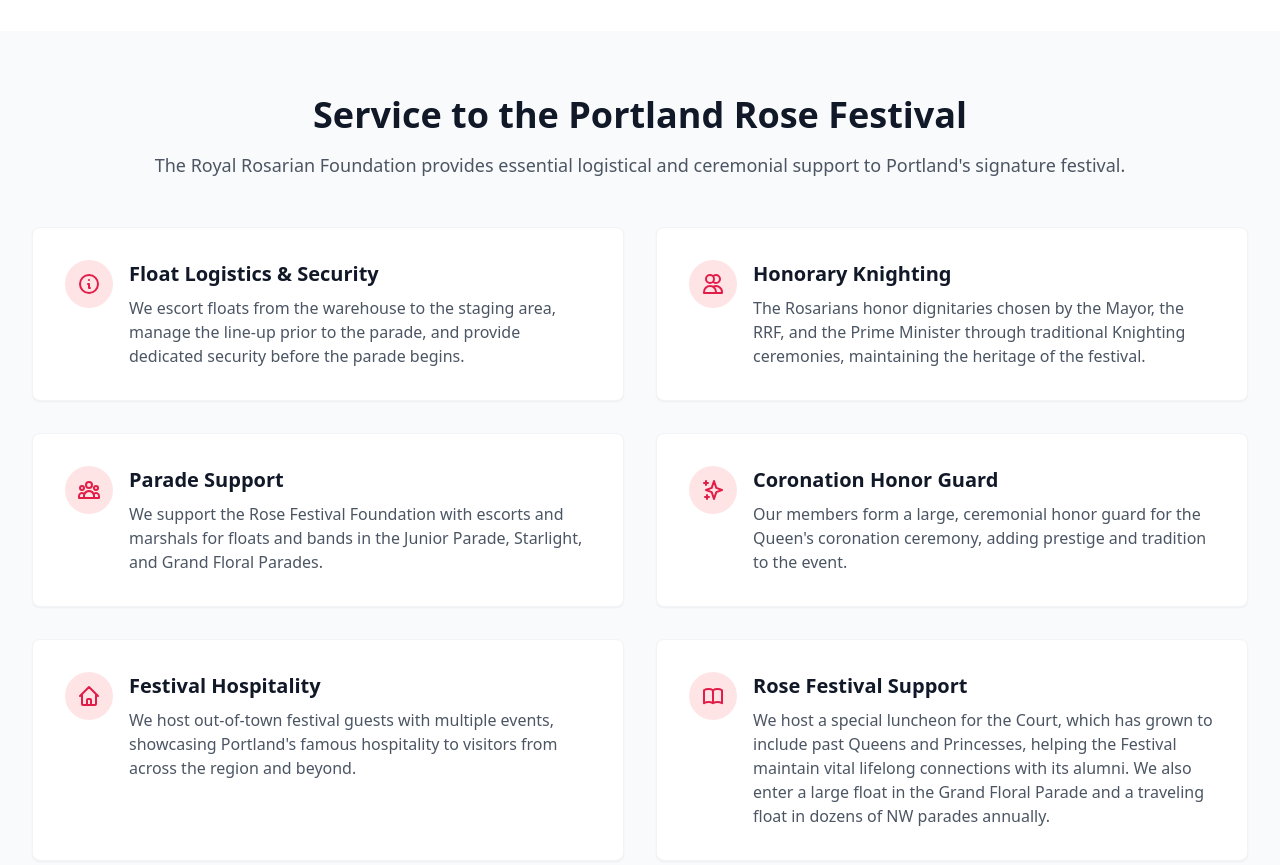
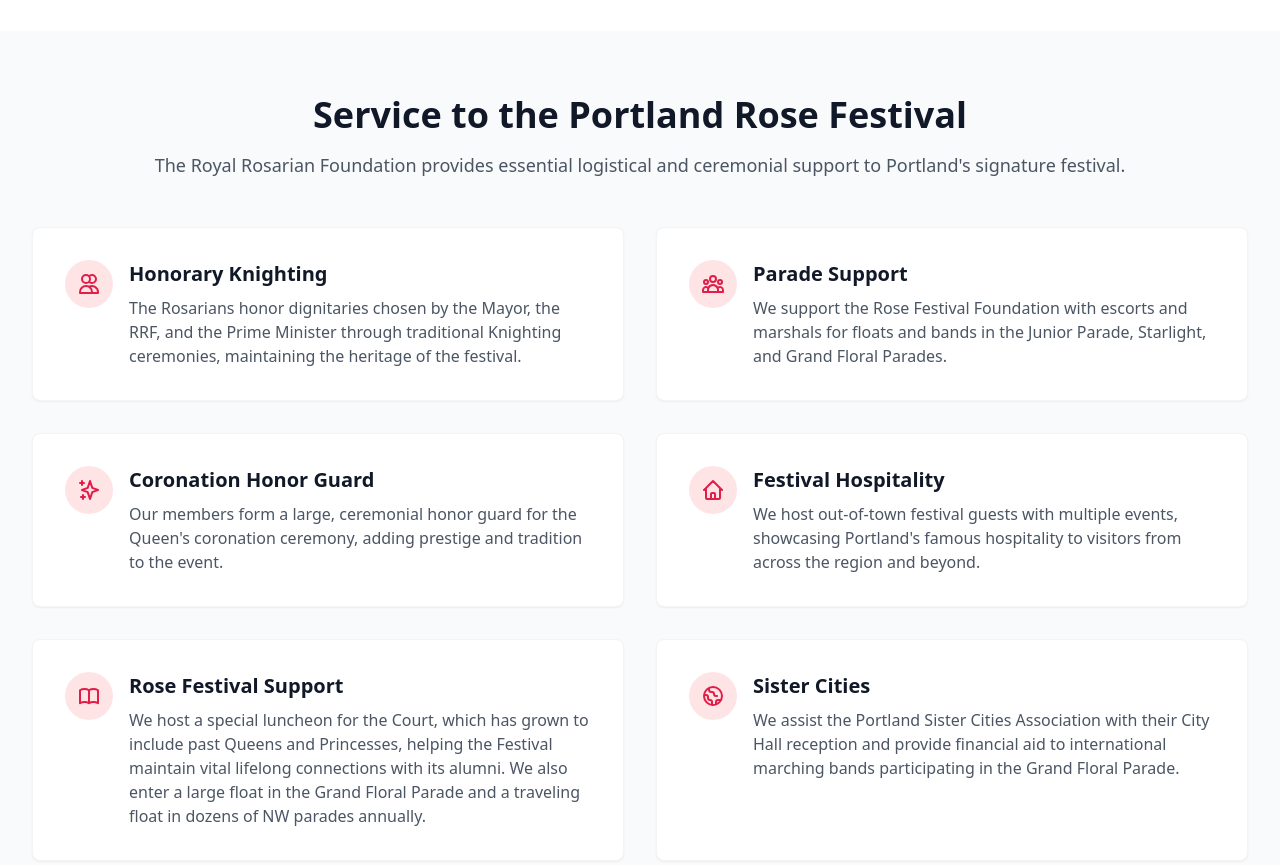
Before and after one commit to RoyalRosarianFoundation/foundation-website, a Jekyll site: the page built from impact.md, in a window 1280 px wide and 900 px high, scrolled down 1027 px. Shown: the top 865 px of the window. Built offline with Jekyll 4.4.1, drawn with Linux system fonts in a browser that asks for light colours; nearby versions of some CDN libraries.

Commit message:
Remove Float Logistics & Security from Impact Report

```diff
--- a/impact.md
+++ b/impact.md
@@ -85,20 +85,6 @@ title: Impact Report
         <div class="flex items-start">
           <div class="flex-shrink-0 bg-rose-100 rounded-full p-3">
             <svg class="h-6 w-6 text-rose-600" fill="none" viewBox="0 0 24 24" stroke="currentColor">
-              <path stroke-linecap="round" stroke-linejoin="round" stroke-width="2" d="M13 16h-1v-4h-1m1-4h.01M21 12a9 9 0 11-18 0 9 9 0 0118 0z" />
-            </svg>
-          </div>
-          <div class="ml-4">
-            <h3 class="text-xl font-bold text-gray-900">Float Logistics & Security</h3>
-            <p class="mt-2 text-gray-600">We escort floats from the warehouse to the staging area, manage the line-up prior to the parade, and provide dedicated security before the parade begins.</p>
-          </div>
-        </div>
-      </div>
-
-      <div class="bg-white p-8 rounded-lg shadow-sm border border-gray-100">
-        <div class="flex items-start">
-          <div class="flex-shrink-0 bg-rose-100 rounded-full p-3">
-            <svg class="h-6 w-6 text-rose-600" fill="none" viewBox="0 0 24 24" stroke="currentColor">
               <path stroke-linecap="round" stroke-linejoin="round" stroke-width="2" d="M12 4.354a4 4 0 110 5.292M15 21H3v-1a6 6 0 0112 0v1zm0 0h6v-1a6 6 0 00-9-5.197M13 7a4 4 0 11-8 0 4 4 0 018 0z" />
             </svg>
           </div>
@@ -165,7 +151,7 @@ title: Impact Report
         </div>
       </div>
 
-      <div class="bg-white p-8 rounded-lg shadow-sm border border-gray-100 md:col-span-2">
+      <div class="bg-white p-8 rounded-lg shadow-sm border border-gray-100">
         <div class="flex items-start">
           <div class="flex-shrink-0 bg-rose-100 rounded-full p-3">
             <svg class="h-6 w-6 text-rose-600" fill="none" viewBox="0 0 24 24" stroke="currentColor">
```
